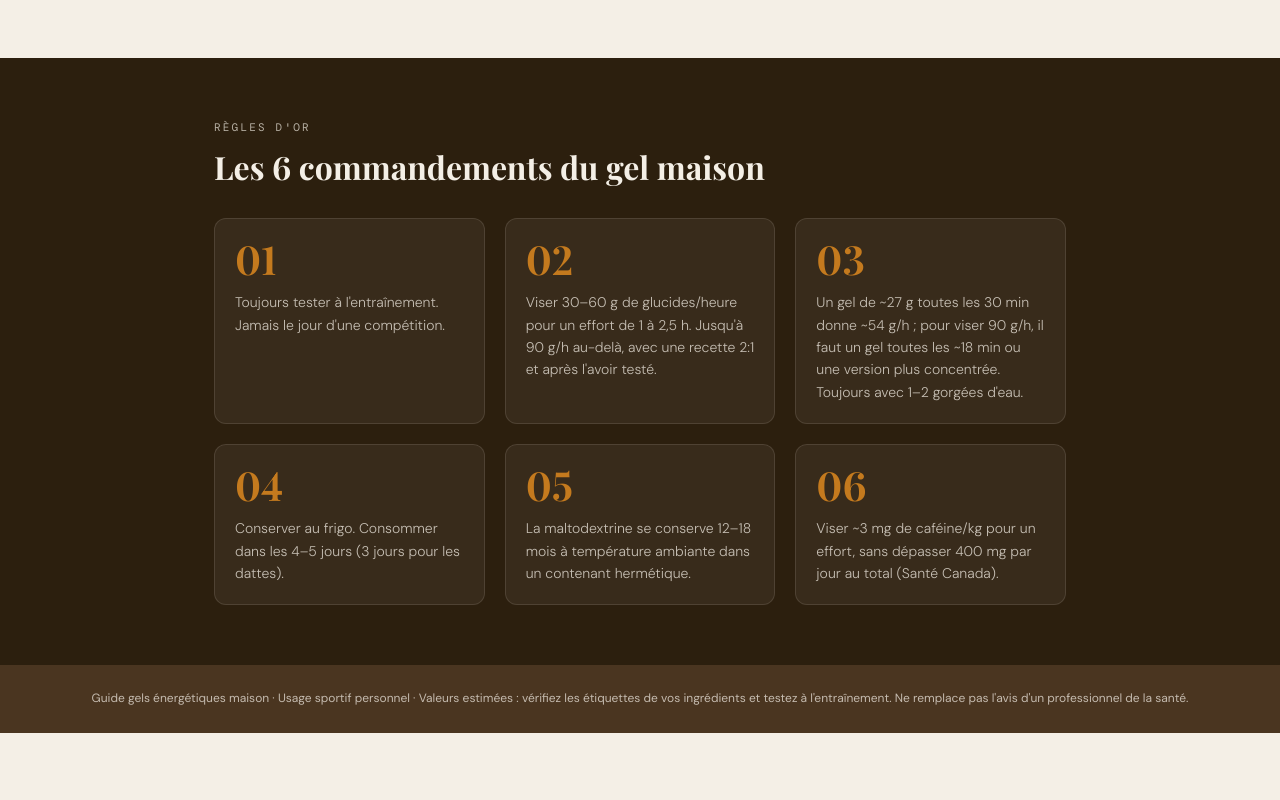
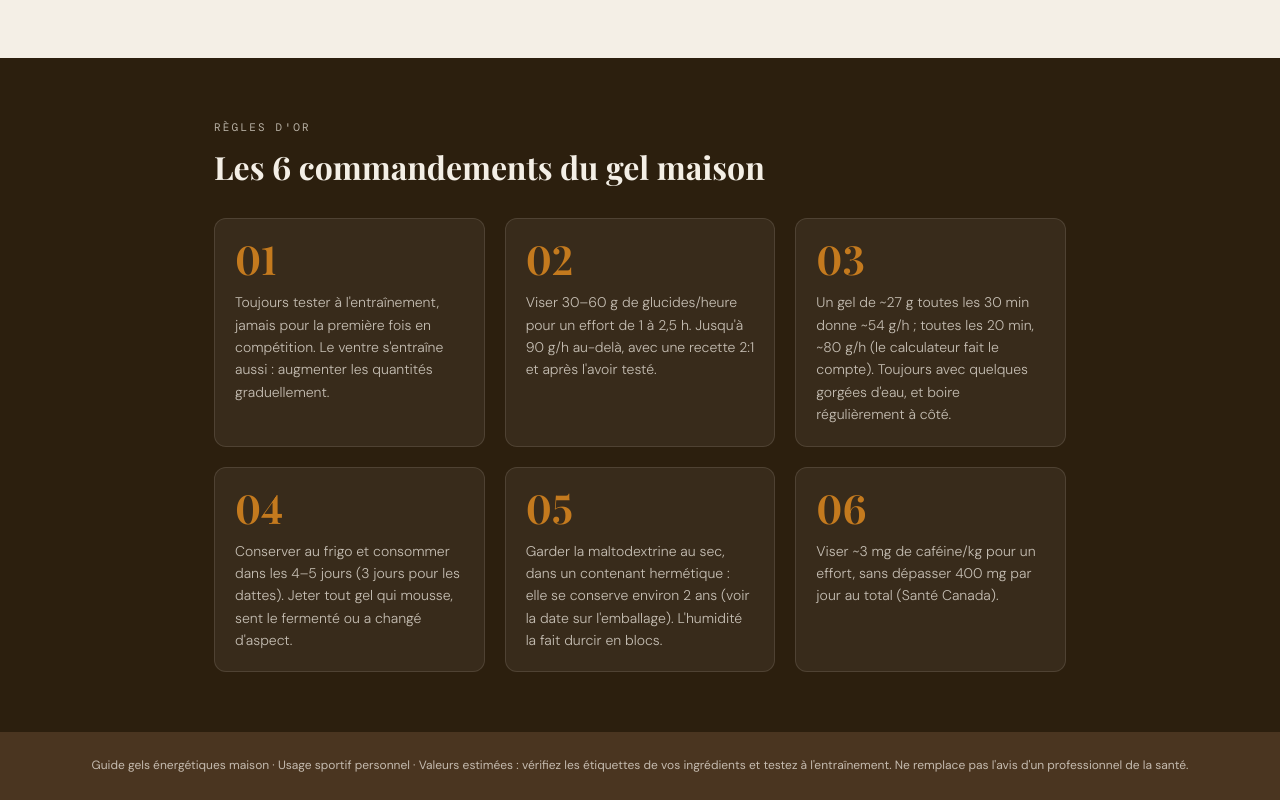
Before and after one commit to ValterBrani/gel-energy, a plain HTML site: page index.html in a window 1280 px wide. Shown: the part 8445-9245 px from the top of the page. Before the commit the page ends 9178 px from the top, so only its background shows below. Drawn offline with nearby package versions, Linux system fonts and the light colour scheme; a web font is replaced by a local one.

Commit message:
Ajuster les règles 01, 03, 04 et 05
- 01 : précise « jamais pour la première fois en compétition » et
  ajoute l'entraînement progressif du ventre
- 03 : fréquences 30 et 20 min, « quelques gorgées d'eau » et rappel
  de boire à côté (fiche AIS sur les gels)
- 04 : signes pour jeter un gel
- 05 : maltodextrine au sec, environ 2 ans selon les fabricants
  (au lieu de 12–18 mois)

Co-Authored-By: Claude Fable 5.2 <noreply@anthropic.com>
Claude-Session: https://claude.ai/code/session_01Mh1k52ACeubs2DiFYsELpw

```diff
--- a/index.html
+++ b/index.html
@@ -953,7 +953,7 @@
     <div class="rules-grid">
       <div class="rule-card">
         <div class="rule-num">01</div>
-        <div class="rule-text">Toujours tester à l'entraînement. Jamais le jour d'une compétition.</div>
+        <div class="rule-text">Toujours tester à l'entraînement, jamais pour la première fois en compétition. Le ventre s'entraîne aussi : augmenter les quantités graduellement.</div>
       </div>
       <div class="rule-card">
         <div class="rule-num">02</div>
@@ -961,15 +961,15 @@
       </div>
       <div class="rule-card">
         <div class="rule-num">03</div>
-        <div class="rule-text">Un gel de ~27&nbsp;g toutes les 30 min donne ~54&nbsp;g/h ; pour viser 90&nbsp;g/h, il faut un gel toutes les ~18 min ou une version plus concentrée. Toujours avec 1–2 gorgées d'eau.</div>
+        <div class="rule-text">Un gel de ~27&nbsp;g toutes les 30&nbsp;min donne ~54&nbsp;g/h ; toutes les 20&nbsp;min, ~80&nbsp;g/h (le calculateur fait le compte). Toujours avec quelques gorgées d'eau, et boire régulièrement à côté.</div>
       </div>
       <div class="rule-card">
         <div class="rule-num">04</div>
-        <div class="rule-text">Conserver au frigo. Consommer dans les 4–5 jours (3 jours pour les dattes).</div>
+        <div class="rule-text">Conserver au frigo et consommer dans les 4–5 jours (3 jours pour les dattes). Jeter tout gel qui mousse, sent le fermenté ou a changé d'aspect.</div>
       </div>
       <div class="rule-card">
         <div class="rule-num">05</div>
-        <div class="rule-text">La maltodextrine se conserve 12–18 mois à température ambiante dans un contenant hermétique.</div>
+        <div class="rule-text">Garder la maltodextrine au sec, dans un contenant hermétique : elle se conserve environ 2 ans (voir la date sur l'emballage). L'humidité la fait durcir en blocs.</div>
       </div>
       <div class="rule-card">
         <div class="rule-num">06</div>
```
